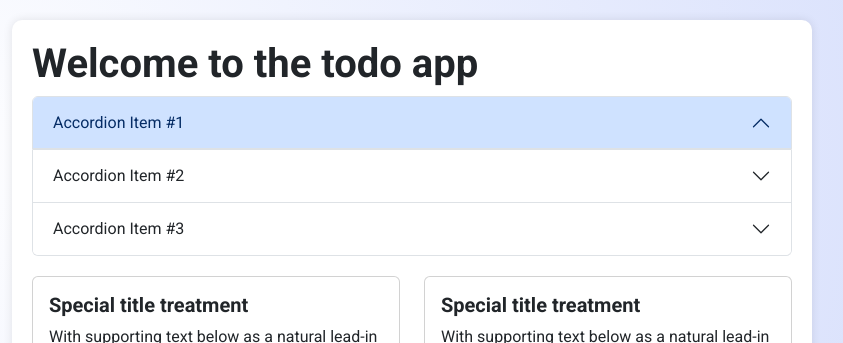
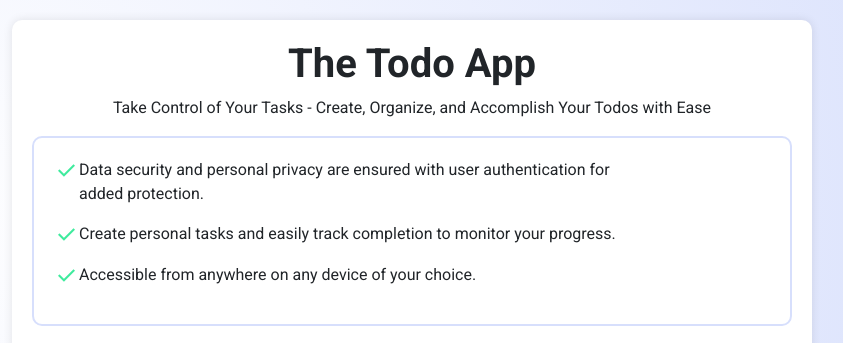
Before and after one commit to markohautala/django-auth-crud-app, a Django app: page / in a window 1280 px wide. Shown: the top 343 px of the page, without its empty margins (228-1071 px from the left). Run offline with Django 4.2, Linux system fonts and the light colour scheme.

Commit message:
Add and style homepage, homebutton and bootstrap elements

```diff
--- a/base/templates/base/home.html
+++ b/base/templates/base/home.html
@@ -1,70 +1,73 @@
-{% extends 'base/main.html' %}
-{% block content %}
+{% extends 'base/main.html' %} {% block content %}
 
-<h1>Welcome to the todo app</h1>
+<h1 class="text-center">The Todo App</h1>
 
-<div class="accordion" id="accordionExample">
-    <div class="accordion-item">
-      <h2 class="accordion-header">
-        <button class="accordion-button" type="button" data-bs-toggle="collapse" data-bs-target="#collapseOne" aria-expanded="true" aria-controls="collapseOne">
-          Accordion Item #1
-        </button>
-      </h2>
-      <div id="collapseOne" class="accordion-collapse collapse" data-bs-parent="#accordionExample">
-        <div class="accordion-body">
-          <strong>This is the first item's accordion body.</strong> It is shown by default, until the collapse plugin adds the appropriate classes that we use to style each element. These classes control the overall appearance, as well as the showing and hiding via CSS transitions. You can modify any of this with custom CSS or overriding our default variables. It's also worth noting that just about any HTML can go within the <code>.accordion-body</code>, though the transition does limit overflow.
+<p class="text-center">Take Control of Your Tasks - Create, Organize, and Accomplish Your Todos with Ease</p>
+
+<div class="homepage-benefits">
+  <p class="text-left p-styling"><span class="material-symbols-outlined checkbox-icon">
+    done
+    </span>Data security and personal privacy are ensured with user authentication for added protection.</p>
+  <p class="text-left p-styling"><span class="material-symbols-outlined checkbox-icon">
+    done
+    </span>Create personal tasks and easily track completion to monitor your progress.</p>
+  <p class="text-left p-styling"><span class="material-symbols-outlined checkbox-icon">
+    done
+    </span>Accessible from anywhere on any device of your choice.</p>
+</div>
+
+
+<div id="carouselExampleAutoplaying" class="carousel slide style-carousel" data-bs-ride="carousel">
+  <div class="carousel-inner">
+    <div class="carousel-item active">
+      <img src="https://s.tmimgcdn.com/scr/1600x1000/264000/online-tentamen-isometrisk-illustrerad-i-vektor-pa-en-vit-bakgrund_264035-original.jpg" class="d-block w-100" alt="...">
+    </div>
+    <div class="carousel-item">
+      <img src="https://static.vecteezy.com/system/resources/previews/012/982/100/large_2x/mobile-app-development-concept-banner-with-characters-can-use-for-web-banner-infographics-hero-images-isometric-modern-illustration-vector.jpg" class="d-block w-100" alt="...">
+    </div>
+    <div class="carousel-item">
+      <img src="https://blog.dataprius.com/wp-content/uploads/2019/04/dispositivos-conectados-nube.jpg" class="d-block w-100" alt="...">
     </div>
   </div>
+  <button class="carousel-control-prev" type="button" data-bs-target="#carouselExampleAutoplaying" data-bs-slide="prev">
+    <span class="carousel-control-prev-icon" aria-hidden="true"></span>
+    <span class="visually-hidden">Previous</span>
+  </button>
+  <button class="carousel-control-next" type="button" data-bs-target="#carouselExampleAutoplaying" data-bs-slide="next">
+    <span class="carousel-control-next-icon" aria-hidden="true"></span>
+    <span class="visually-hidden">Next</span>
+  </button>
 </div>
-    <div class="accordion-item">
-      <h2 class="accordion-header">
-        <button class="accordion-button collapsed" type="button" data-bs-toggle="collapse" data-bs-target="#collapseTwo" aria-expanded="false" aria-controls="collapseTwo">
-          Accordion Item #2
-        </button>
-      </h2>
-      <div id="collapseTwo" class="accordion-collapse collapse" data-bs-parent="#accordionExample">
-        <div class="accordion-body">
-          <strong>This is the second item's accordion body.</strong> It is hidden by default, until the collapse plugin adds the appropriate classes that we use to style each element. These classes control the overall appearance, as well as the showing and hiding via CSS transitions. You can modify any of this with custom CSS or overriding our default variables. It's also worth noting that just about any HTML can go within the <code>.accordion-body</code>, though the transition does limit overflow.
-        </div>
-      </div>
-    </div>
-    <div class="accordion-item">
-      <h2 class="accordion-header">
-        <button class="accordion-button collapsed" type="button" data-bs-toggle="collapse" data-bs-target="#collapseThree" aria-expanded="false" aria-controls="collapseThree">
-          Accordion Item #3
-        </button>
-      </h2>
-      <div id="collapseThree" class="accordion-collapse collapse" data-bs-parent="#accordionExample">
-        <div class="accordion-body">
-          <strong>This is the third item's accordion body.</strong> It is hidden by default, until the collapse plugin adds the appropriate classes that we use to style each element. These classes control the overall appearance, as well as the showing and hiding via CSS transitions. You can modify any of this with custom CSS or overriding our default variables. It's also worth noting that just about any HTML can go within the <code>.accordion-body</code>, though the transition does limit overflow.
-        </div>
-      </div>
-    </div>
-</div>
+
 <div class="row row-card">
   <div class="col-sm-6 mb-3 mb-sm-0">
     <div class="card">
       <div class="card-body">
-          <h5 class="card-title">Special title treatment</h5>
-          <p class="card-text">With supporting text below as a natural lead-in to additional content.</p>
-          <a href="{% url 'login' %}" class="btn btn-primary form-input-button">Login<span class="material-symbols-outlined">
-            login
-            </span></a>
+        <h4 class="card-title">Login</h4>
+        <p class="card-text">
+          Do you already have an account? Login here to access your account.
+        </p>
+        <a href="{% url 'login' %}" class="btn btn-primary form-input-button"
+          >Login<span class="material-symbols-outlined"> login </span></a
+        >
       </div>
     </div>
   </div>
   <div class="col-sm-6">
     <div class="card">
       <div class="card-body">
-          <h5 class="card-title">Special title treatment</h5>
-          <p class="card-text">With supporting text below as a natural lead-in to additional content.</p>
-          <a href="{% url 'register' %}" class="btn btn-primary form-input-button">Register<span class="material-symbols-outlined">
+        <h4 class="card-title">Register</h4>
+        <p class="card-text">
+          Are you a new user and need to create an account? Sign up here.
+        </p>
+        <a href="{% url 'register' %}" class="btn btn-primary form-input-button"
+          >Register<span class="material-symbols-outlined">
             how_to_reg
-            </span></a>
+          </span></a
+        >
       </div>
     </div>
   </div>
 </div>
 
-
 {% endblock content %}
--- a/base/templates/base/main.html
+++ b/base/templates/base/main.html
@@ -18,6 +18,10 @@
     <link
       rel="stylesheet"
       href="https://fonts.googleapis.com/css2?family=Material+Symbols+Outlined:opsz,wght,FILL,GRAD@20..48,100..700,0..1,-50..200"
+    />
+    <link
+      rel="stylesheet"
+      href="https://cdnjs.cloudflare.com/ajax/libs/font-awesome/5.15.4/css/all.min.css"
     />
     <title>To-do Application</title>
 
@@ -44,8 +48,28 @@
         padding: 20px;
       }
 
+      .homepage-benefits {
+        border: 2px solid rgba(215, 223, 252, 1);
+        border-radius: 10px;
+        padding: 20px;
+      }
+
+      .card {
+        border: 2px solid rgba(215, 223, 252, 1);
+        border-radius: 10px;
+        padding: 20px;
+      }
+
+      .style-carousel img {
+        height: 350px !important;
+        object-fit: cover;
+        border-radius: 10px;
+        margin-top: 20px;
+      }
+
       .main-content-container {
-        margin: 20px auto; /* Add margin for top spacing */
+        margin: 20px;
+        align-self: center;
         width: 80%;
         max-width: 800px;
         background-color: white;
@@ -105,8 +129,39 @@
         );
       }
 
+      #home-button {
+        border: 2px solid rgb(200, 212, 253);
+        padding: 7px;
+        border-radius: 8px;
+        height: 40px;
+        text-decoration: none;
+        align-items: center;
+        display: inline-flex;
+        font-family: "Roboto", sans-serif;
+        color: #000000;
+        background-color: rgba(215, 223, 252, 1); /* Default background color */
+        transition: background-color 0.3s ease; /* Smooth transition effect */
+        background-image: linear-gradient(
+          94.3deg,
+          rgba(215, 223, 252, 1) 0%,
+          rgba(255, 255, 255, 1) 0%,
+          rgba(215, 223, 252, 1) 84%
+        );
+      }
+
+      .p-styling {
+        display: inline-flex;
+        margin-right: 120px;
+      }
+
+      .checkbox-icon {
+        font-size: 25px !important;
+        color: rgb(62, 235, 157);
+      }
+
       a:hover,
-      .form-input-button:hover {
+      .form-input-button:hover,
+      #home-button:hover {
         background-image: radial-gradient(
           circle 1224px at 10.6% 8.8%,
           rgba(255, 255, 255, 1) 0%,
@@ -243,7 +298,27 @@
     <!--This code gives a cpyright symbol with a year that automatically updates every year-->
     <footer>
       <p class="copyright">Copyright &copy; <span id="copyright"></span></p>
+      <div class="social-links">
+        <!-- GitHub icon link -->
+        <a
+          href="https://github.com/markohautala"
+          target="_blank"
+          rel="noopener noreferrer"
+        >
+          <i class="fab fa-github"></i>
+        </a>
+
+        <!-- LinkedIn icon link -->
+        <a
+          href="https://www.linkedin.com/in/markohautala"
+          target="_blank"
+          rel="noopener noreferrer"
+        >
+          <i class="fab fa-linkedin-in"></i>
+        </a>
+      </div>
     </footer>
+
     <script>
       $(document).ready(function () {
         $("#copyright").text(new Date().getFullYear());
--- a/base/templates/base/register.html
+++ b/base/templates/base/register.html
@@ -21,4 +21,10 @@
 
 <p>Do you already have an account? <a href="{% url 'login' %}">Login here!</a></p>
 
+<hr>
+
+<p class="text-center">Return to the homepage  <a id="home-button" href="{% url 'home' %}">Home<span class="material-symbols-outlined">
+    home
+</span></a></p>
+
 {% endblock content %}
--- a/base/templates/base/task_form.html
+++ b/base/templates/base/task_form.html
@@ -10,4 +10,10 @@
   </form>
 </div>
 
+<hr>
+
+<p class="text-center">Return to the homepage  <a id="home-button" href="{% url 'home' %}">Home<span class="material-symbols-outlined">
+    home
+</span></a></p>
+
 {% endblock content %}
--- a/base/templates/base/task_list.html
+++ b/base/templates/base/task_list.html
@@ -51,8 +51,10 @@
     {% endfor %}
 </table>
 
+<hr>
 
-
-
+<p class="text-center">Return to the homepage  <a id="home-button" href="{% url 'home' %}">Home<span class="material-symbols-outlined">
+    home
+</span></a></p>
 
 {% endblock content %}
```
Also changed, not shown: base/templates/base/login.html (+7 -1 lines), db.sqlite3. Lines whose indentation alone changed are shown as unchanged.
